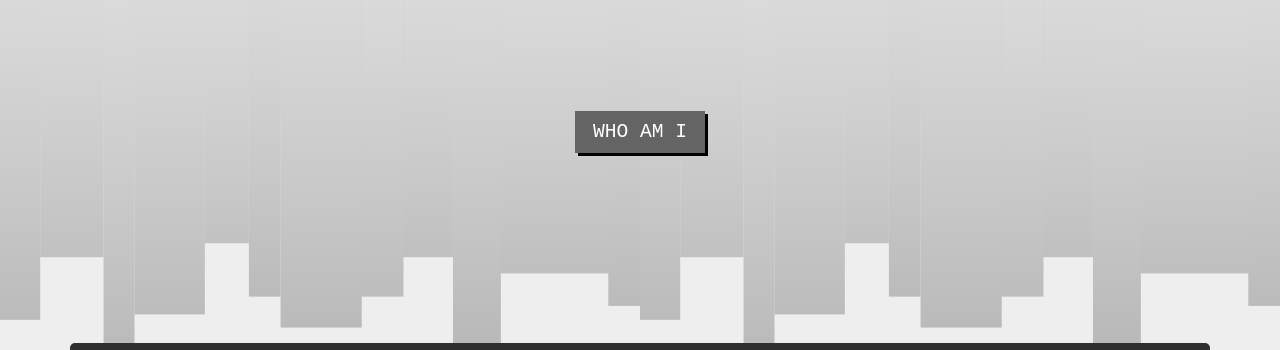
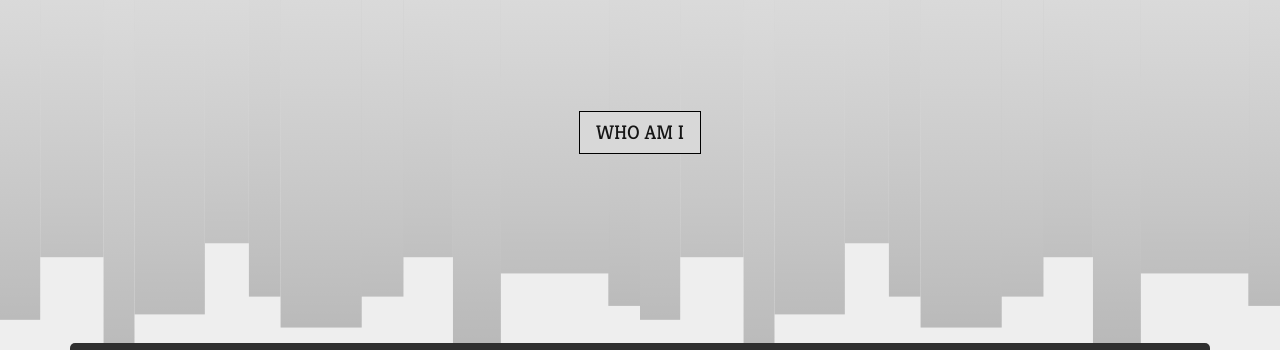
Before and after one commit to greg021/gitdir, a plain HTML site: page index.html in a window 1280 px wide. Shown: the part 297-647 px from the top of the page. Drawn offline with Linux system fonts and the light colour scheme.

Commit message:
tweak : modified whoami button

```diff
--- a/css/styles.css
+++ b/css/styles.css
@@ -629,6 +629,7 @@ header {
 .heading .welcome-text h1 {
   color: #333333;
   font-weight: 500;
+  width: 100%;
   bottom: 5%;
 }
 
@@ -637,25 +638,44 @@ header {
   color: #222222;
 }
 
-.heading .whoami {
-  font-family: monospace;
+.heading a {
+  font-style: normal;
+  font-weight: normal;
+  color: #151515;
+  padding: 0.5rem 1rem;
   text-transform: uppercase;
-  text-decoration: none;
 }
 
 .heading .btn {
   display: inline-block;
-  background-color: #646464;
-  border: 2px solid #646464;
-  font-style: normal;
-  font-weight: normal;
-  padding: 0.5rem 1rem;
-  box-shadow: 3px 3px black;
-  transition: all 0.1s ease-in-out;
+  border: 1px solid #000000;
+  position: relative;
+  overflow: hidden;
+  background-color: #d8d8d8;
 }
 
 .heading .btn:hover {
-  opacity: 0.9;
+  box-shadow: 1px 1px 25px 10px rgba(230, 230, 230, 0.35);
+}
+
+.heading .btn::before {
+  content: "";
+  position: absolute;
+  top: 0;
+  left: -100%;
+  width: 100%;
+  height: 100%;
+  background: linear-gradient(
+    120deg,
+    transparent,
+    rgba(220, 220, 220, 0.55),
+    transparent
+  );
+  transition: all 420ms;
+}
+
+.heading .btn:hover::before {
+  left: 100%;
 }
 
 /*******************************/
@@ -1181,7 +1201,7 @@ nav h2 {
 }
 
 @media screen and (max-width: 530px) {
-  .container {
+  .contact .container {
     flex-direction: column-reverse;
   }
 
--- a/index.html
+++ b/index.html
@@ -47,15 +47,13 @@
     <header id="head" class="pos-relative">
       <div class="heading d-grid text-center">
         <div class="welcome-text pos-relative">
-          <h1 class="pos-absolute l-0 r-0 m-auto font-xxl">Hi ! I'm Greg</h1>
+          <h1 class="pos-absolute font-xxl">Hi ! I'm Greg</h1>
         </div>
         <div class="pos-relative">
           <p class="font-m">A Web Developer</p>
         </div>
         <div class="d-block">
-          <a class="whoami btn white font-family font-m" href="#abt"
-            >Who am I</a
-          >
+          <a class="font-m btn" href="#abt">Who am I</a>
         </div>
       </div>
     </header>
```
